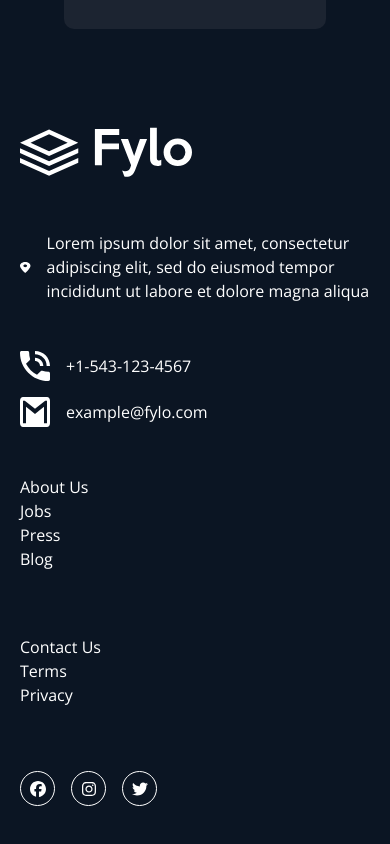
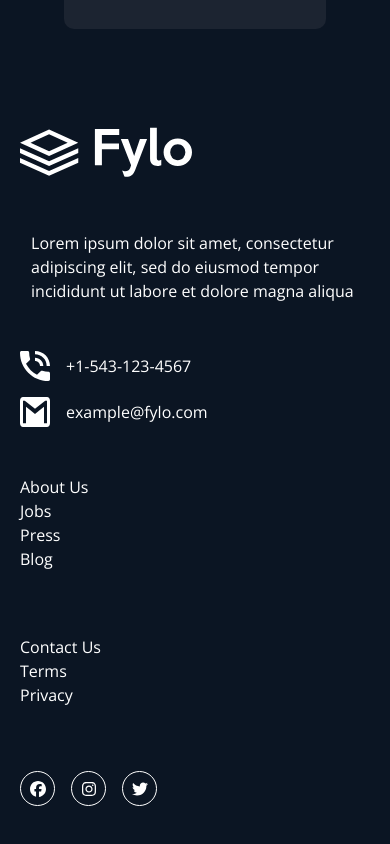
Before and after one commit to joao5142/fylo-landing-page, a Next.js app: page / in a window 390 px wide. Shown: the part 4670-5514 px from the top of the page. Built offline with nearby package versions, Linux system fonts and the light colour scheme.

Commit message:
refactor : ajustando footer

```diff
--- a/pages/index.tsx
+++ b/pages/index.tsx
@@ -276,23 +276,24 @@ export default function Home() {
             />
           </div>
           <div className="row gap-5 gap-lg-0">
-            <div className="col-lg-4">
-              <div className="d-flex align-items-center">
+            <div className="col-lg-4 d-flex align-items-center">
               <Image
                 src="/assets/images/icon-location.svg"
                 width={30}
                 height={30}
-                  alt="Site Logo"
-                  className="footer__location-icon"
+                alt="Location Icon"
+                className={classNames(
+                  style["footer__location-icon"],
+                  "d-none d-lg-block"
+                )}
               />
-                <p className="ms-3 mb-0">
-                  Lorem ipsum dolor sit amet, consectetur adipiscing elit, sed
-                  do eiusmod tempor incididunt ut labore et dolore magna aliqua
+              <p className="ms-md-3 mb-0 flex-grow-1 ">
+                Lorem ipsum dolor sit amet, consectetur adipiscing elit, sed do
+                eiusmod tempor incididunt ut labore et dolore magna aliqua
               </p>
             </div>
-            </div>
 
-            <div className="col-lg-2 d-flex  flex-column ">
+            <div className="col-lg-2 d-flex  flex-column">
               <div className="d-flex gap-3 align-items-center">
                 <Image
                   src="/assets/images/icon-phone.svg"
--- a/styles/home.module.scss
+++ b/styles/home.module.scss
@@ -219,8 +219,14 @@
   }
 
   &__location-icon {
-    width: 50px;
-    height: 50px;
+    width: 30px;
+    height: 30px;
+    min-width: 30px;
+    min-height: 30px;
+
+    @media (max-width: 500px) {
+      display: none;
+    }
   }
 
   &__items {
```
Lines whose indentation alone changed are shown as unchanged.
